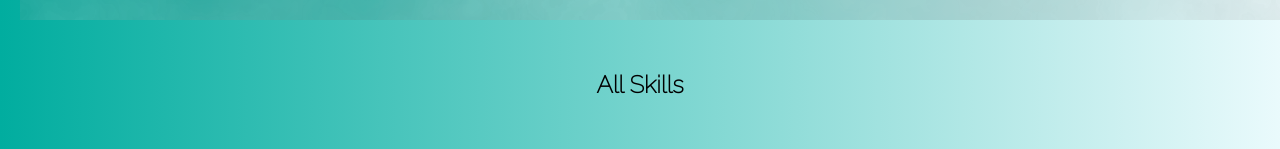
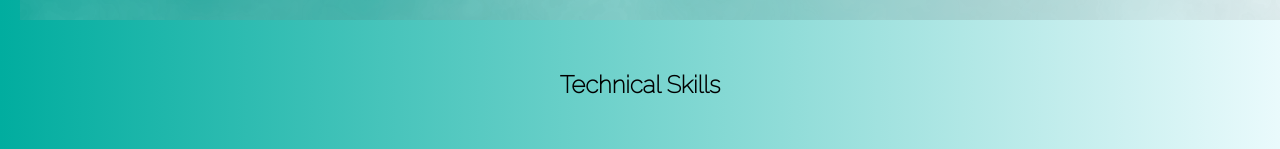
Before and after one commit to BhavyaShukla/myportfolio, a React (Create React App) app: page / in a window 1280 px wide. Shown: the part 780-929 px from the top of the page. Built offline with nearby package versions, Linux system fonts and the light colour scheme.

Commit message:
Add skills

```diff
--- a/src/component/Skillset.js
+++ b/src/component/Skillset.js
@@ -52,7 +52,7 @@ const Skillset = ({ isDark,className }) => {
   };
   return (
     <div className={className}>
-      <h2  data-aos="fade-up" className="skillhead">All Skills</h2>
+      <h2  data-aos="fade-up" className="skillhead">Technical Skills</h2>
       <div className="allskills">
 
           <h4  data-aos="flip-left" className="skh1">Programming Languages: </h4>
```
